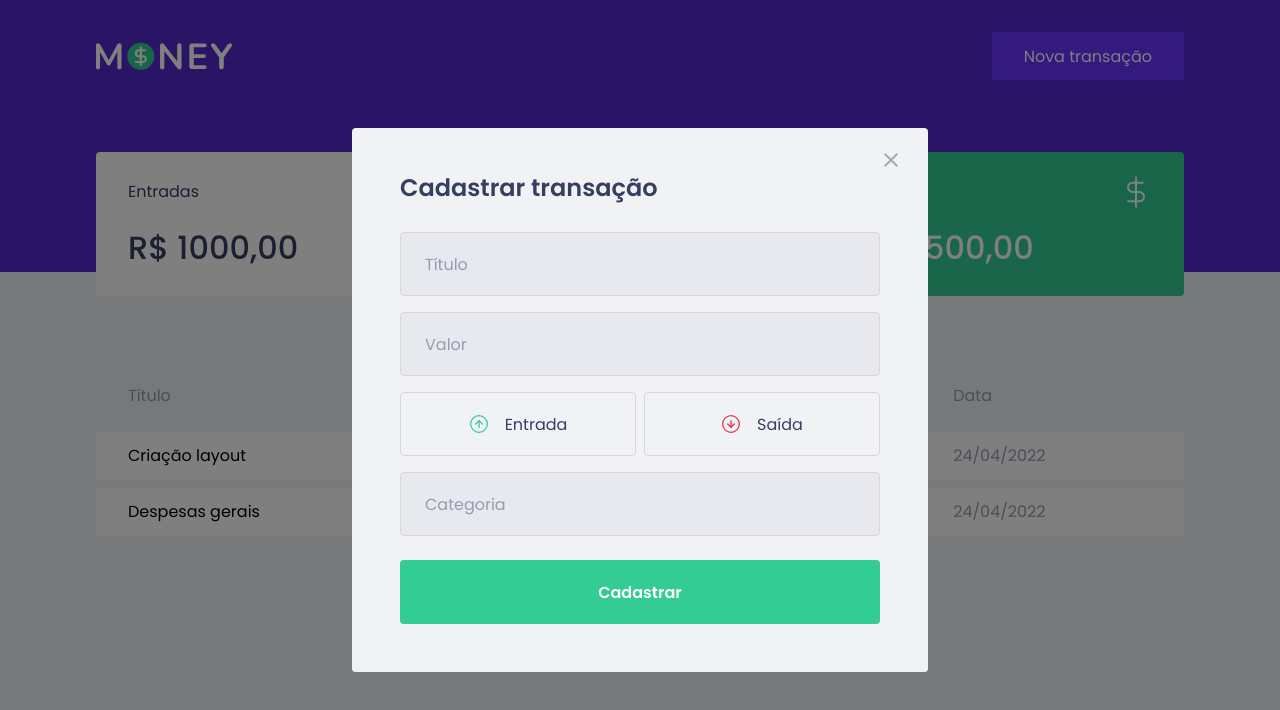
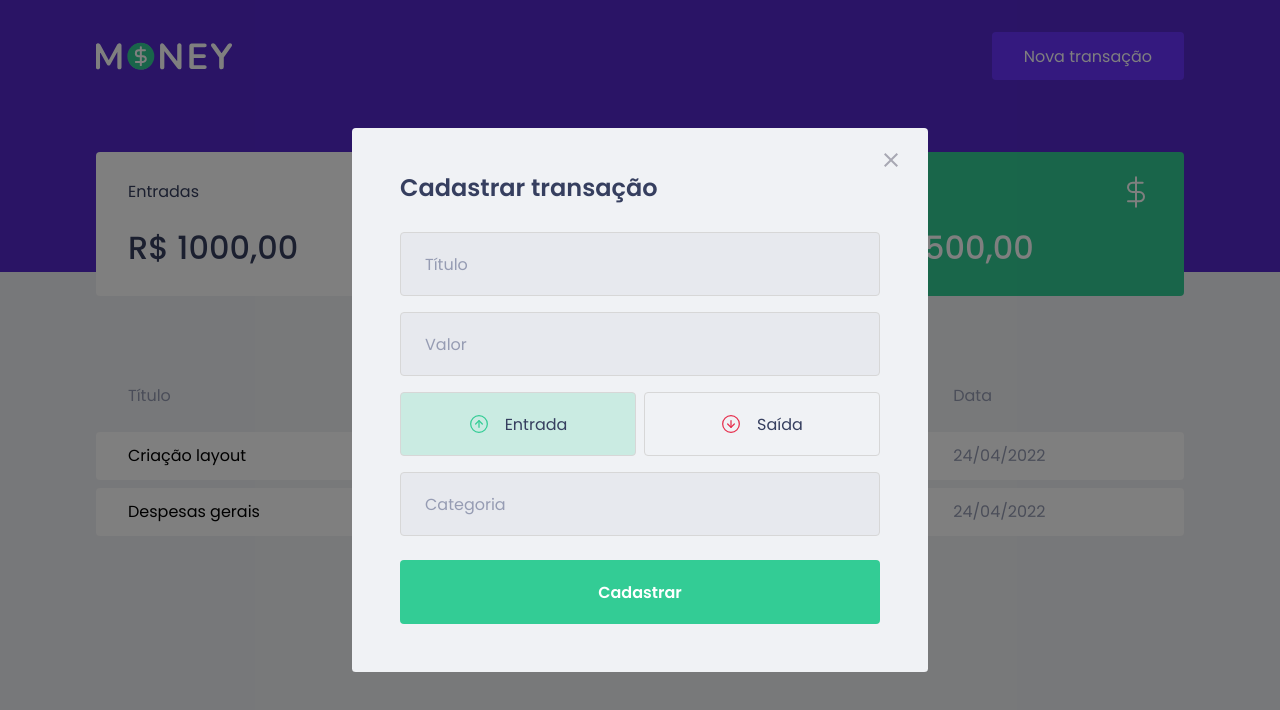
Before and after one commit to RenanMS/money-gerenciamento-financeiro, a React (Create React App) app: page / in a window 1280 px wide. Both pictures are taken after a click on the button "Nova transação". Shown: the top 710 px of the page. Built offline with nearby package versions, Linux system fonts and the light colour scheme; no server answers; what miragejs would draw is missing.

Commit message:
Finalizado estilo formulário

```diff
--- a/src/components/NewTransactionModal/index.tsx
+++ b/src/components/NewTransactionModal/index.tsx
@@ -1,8 +1,9 @@
+import { useState } from 'react';
 import Modal from 'react-modal'
 import closeImg from '../../assets/close.svg'
 import incomeImg from '../../assets/income.svg'
 import outcomeImg from '../../assets/outcome.svg'
-import { Container, TransactionsTypeContainer } from './styles';
+import { Container, RadioBox, TransactionsTypeContainer } from './styles';
 
 Modal.setAppElement('#root');
 
@@ -12,6 +13,8 @@
 }
 
 export function NewTransactionModal({isModalOpen, onRequestClose}: NewTransactionModalProps) {
+  const [typeTransaction, setTypeTransaction] = useState('deposit')
+
   return (
     <Modal
       isOpen={isModalOpen}
@@ -44,19 +47,25 @@
         />
 
         <TransactionsTypeContainer>
-          <button
+          <RadioBox
             type="button"
+            onClick={() => { setTypeTransaction('deposit') }}
+            isActive={typeTransaction == 'deposit' }
+            activeColor="green"
           >
             <img src={incomeImg} alt="Entrada" />
             <span>Entrada</span>
-          </button>
+          </RadioBox>
 
-          <button
+          <RadioBox
             type="button"
+            onClick={() => { setTypeTransaction('withdraw') }}
+            isActive={typeTransaction == 'withdraw' }
+            activeColor="red"
           >
             <img src={outcomeImg} alt="Saída" />
             <span>Saída</span>
-          </button>
+          </RadioBox>
         </TransactionsTypeContainer>
 
         <input
--- a/src/components/NewTransactionModal/styles.ts
+++ b/src/components/NewTransactionModal/styles.ts
@@ -1,5 +1,5 @@
 import styled from 'styled-components';
-import { darken } from 'polished'
+import { darken, transparentize } from 'polished';
 
 export const Container = styled.form`
   h2 {
@@ -60,8 +60,19 @@
   gap: 0.5rem;
 
   margin: 1rem 0;
+`
 
-  button {
+interface RadioBoxProps {
+  isActive: boolean;
+  activeColor: 'green' | 'red';
+}
+
+const colors = {
+  green: '#33cc95',
+  red: '#E52E4d'
+}
+
+export const RadioBox = styled.button<RadioBoxProps>`
   display: flex;
   align-items: center;
   justify-content: center;
@@ -71,7 +82,11 @@
   border: 1px solid #d7d7d7;
   border-radius: .25rem;
 
-    background: transparent;
+  background: ${(props) =>  props.isActive
+  ? transparentize(0.8, colors[props.activeColor])
+  : 'transparent'};
+
+  transition: filter 0.2s;
 
   &:hover {
     border-color: ${darken(0.1, '#d7d7d7')};
@@ -87,9 +102,4 @@
     font-size: 1rem;
     color: var(--text-title)
   }
-
-    transition: filter 0.2s;
-
-  }
-
 `
```
Lines whose indentation alone changed are shown as unchanged.
